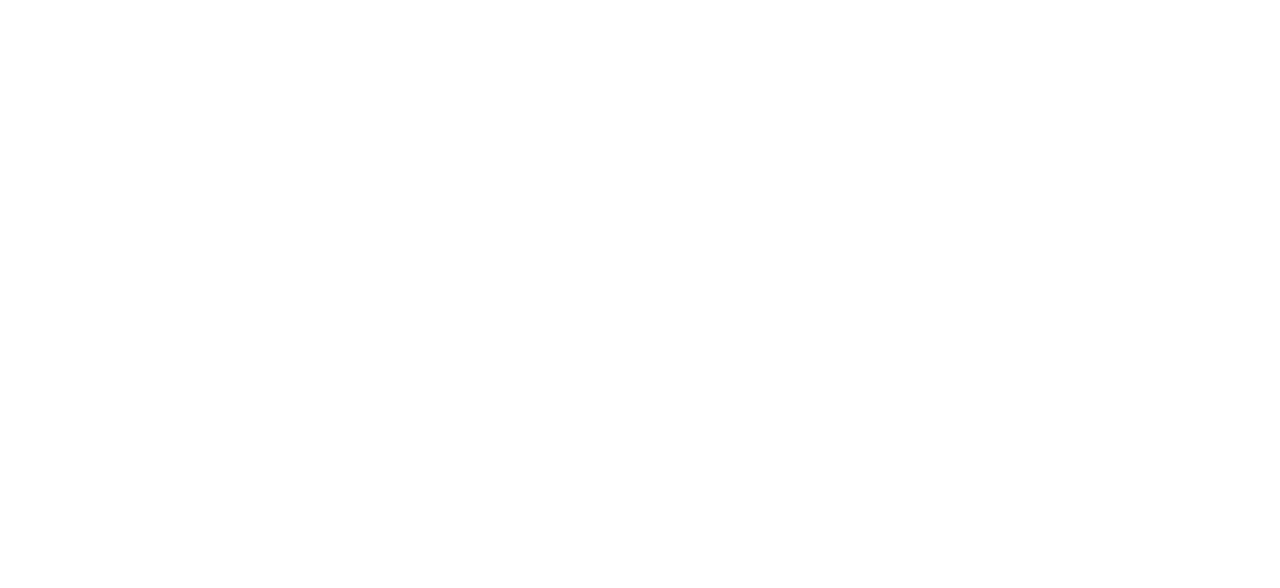
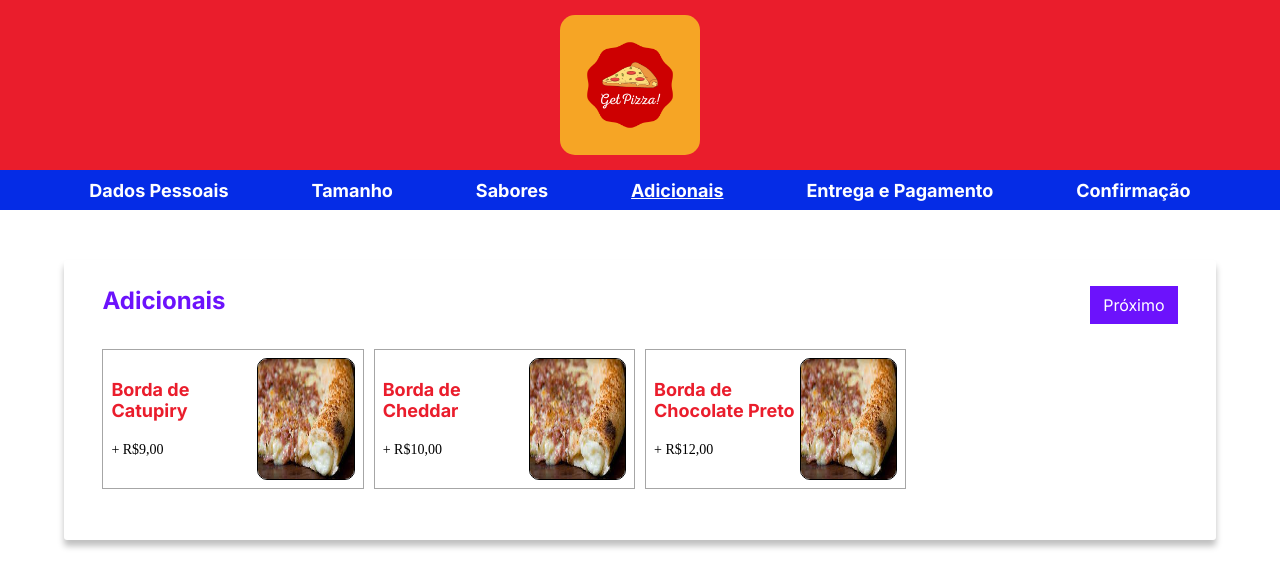
Before and after one commit to Kenzohfs/GetPizza, a plain HTML site: page pedido/adicionais.html in a window 1280 px wide. Drawn offline with Linux system fonts and the light colour scheme.

Commit message:
04/10 - 19:12

```diff
--- /dev/null
+++ b/css/adicionais.css
@@ -0,0 +1,88 @@
+* {
+    margin: 0;
+    padding: 0;
+    box-sizing: border-box;
+}
+
+body {
+    width: 100%;
+    min-height: 100vh;
+}
+
+main {
+    display: flex;
+    justify-content: center;
+    width: 100vw;
+    height: 100%;
+}
+
+#container {
+    width: 90%;
+    background: #FFFFFF;
+    box-shadow: 0px 6px 6px rgba(0, 0, 0, 0.25);
+    margin-top: 50px;
+    border-radius: 3px;
+    padding: 2% 3% 4% 3%;
+}
+
+#headForm {
+    display: flex;
+    justify-content: space-between;
+}
+
+h2 {
+    color: #6C12FC;
+    font-family: 'Inter';
+}
+
+.botaoProximo {
+    background-color: #6C12FC;
+    padding: 8px 12px;
+    font-size: 16px;
+    font-family: 'Inter';
+    float: right;
+    border: 1px solid transparent;
+    color: white;
+    bottom: 0px;
+    cursor: pointer;
+}
+
+#conteudo {
+    display: grid;
+    grid-template-columns: 1fr 1fr 1fr 1fr;
+    grid-gap: 10px;
+    margin-top: 25px;
+}
+
+.quadradoAdicional {
+    padding: 8px;
+    min-width: 200px;
+    min-height: 140px;
+    width: 100%;
+    border: 1px solid rgba(0, 0, 0, 0.35);
+    display: flex;
+    cursor: pointer;
+}
+
+.infoAdicional {
+    display: flex;
+    flex-direction: column;
+    justify-content: space-evenly;
+    width: 60%;
+}
+
+.imgAdicional {
+    width: 40%;
+    border-radius: 10px;
+    border: 1px solid black;
+}
+
+h5 {
+    font-size: 18px;
+    font-family: 'Inter';
+    color: #EA1D2C;
+}
+
+span {
+    font-size: 14px;
+}
--- a/css/header.css
+++ b/css/header.css
@@ -35,12 +35,14 @@
     height: 40px;
 }
 
-h4 {
+a {
     font-size: 18px;
     color: white;
     font-family: 'Inter';
+    text-decoration: none;
+    font-weight: bold;
 }
 
-h4:hover {
+a:hover {
     cursor: pointer;
 }
--- a/pedido/adicionais.html
+++ b/pedido/adicionais.html
@@ -0,0 +1,59 @@
+<!DOCTYPE html>
+<html lang="pt-br">
+
+<head>
+    <meta charset="UTF-8">
+    <meta http-equiv="X-UA-Compatible" content="IE=edge">
+    <meta name="viewport" content="width=device-width, initial-scale=1.0">
+    <link rel="stylesheet" href="../css/adicionais.css">
+    <link rel="stylesheet" href="../css/header.css">
+    <title>Adicionais</title>
+</head>
+
+<body>
+    <header>
+        <img class="logoPizzaria" src="../imagens/logo-getpizza.png">
+    </header>
+    <nav>
+        <a href="./dadosPessoais.html">Dados Pessoais</a>
+        <a href="./tamanho.html">Tamanho</a>
+        <a href="./sabores.html">Sabores</a>
+        <a href="./adicionais.html" style="text-decoration: underline;">Adicionais</h4>
+        <a href="./entrega.html">Entrega e Pagamento</a>
+        <a href="./confirma.html">Confirmação</a>
+    </nav>
+    <main>
+        <div id="container">
+            <div id="headForm">
+                <h2>Adicionais</h2>
+                <button onclick="avancarForms(3)" class="botaoProximo">Próximo</button>
+            </div>
+            <div id="conteudo">
+                <div id="1" onclick="" class="quadradoAdicional" aria-valuetext='{"adicional": "Borda de Catupiry"}'>
+                    <div class="infoAdicional">
+                        <h5>Borda de Catupiry</h5>
+                        <span>+ R$9,00</span>
+                    </div>
+                    <img class="imgAdicional" src="../imagens/adicionais/catupiry.jfif" alt="Borda de Catupiry">
+                </div>
+                <div id="2" onclick="" class="quadradoAdicional" aria-valuetext='{"adicional": "Borda de Cheddar"}'>
+                    <div class="infoAdicional">
+                        <h5>Borda de Cheddar</h5>
+                        <span>+ R$10,00</span>
+                    </div>
+                    <img class="imgAdicional" src="../imagens/adicionais/catupiry.jfif" alt="Borda de Cheddar">
+                </div>
+                <div id="3" onclick="" class="quadradoAdicional" aria-valuetext='{"adicional": "Borda de Chocolate Preto"}'>
+                    <div class="infoAdicional">
+                        <h5>Borda de Chocolate Preto</h5>
+                        <span>+ R$12,00</span>
+                    </div>
+                    <img class="imgAdicional" src="../imagens/adicionais/catupiry.jfif" alt="Borda de Chocolate Preto">
+                </div>
+            </div>
+        </div>
+    </main>
+    <script src="../index.js"></script>
+</body>
+
+</html>
```
Also changed, not shown: pedido/dadosPessoais.html (+6 -6 lines), pedido/sabores.html (+6 -6 lines), pedido/tamanho.html (+6 -6 lines), imagens/adicionais/catupiry.jfif (added), imagens/adicionais/cheddar.jfif (added), imagens/adicionais/chocolate.jfif (added).
